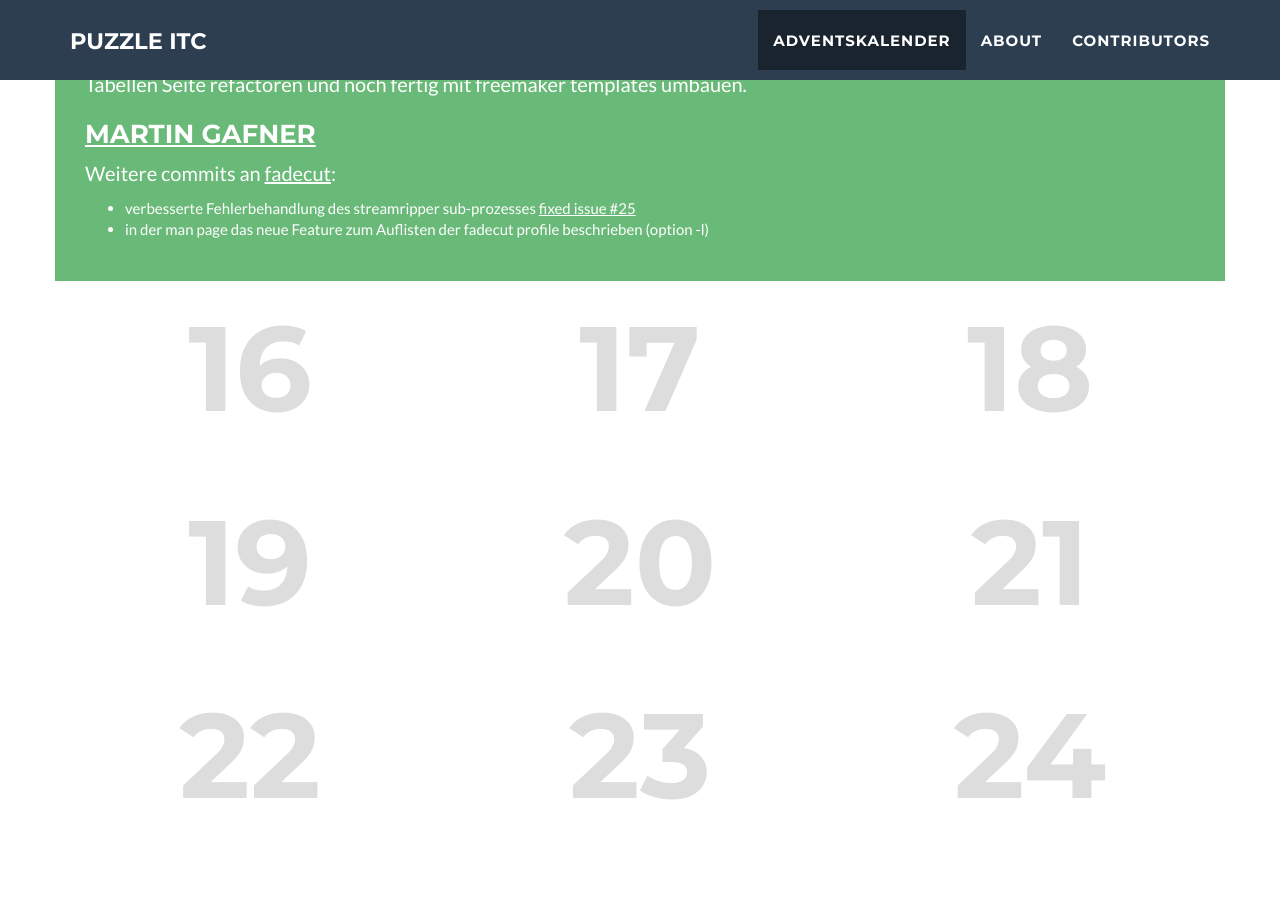
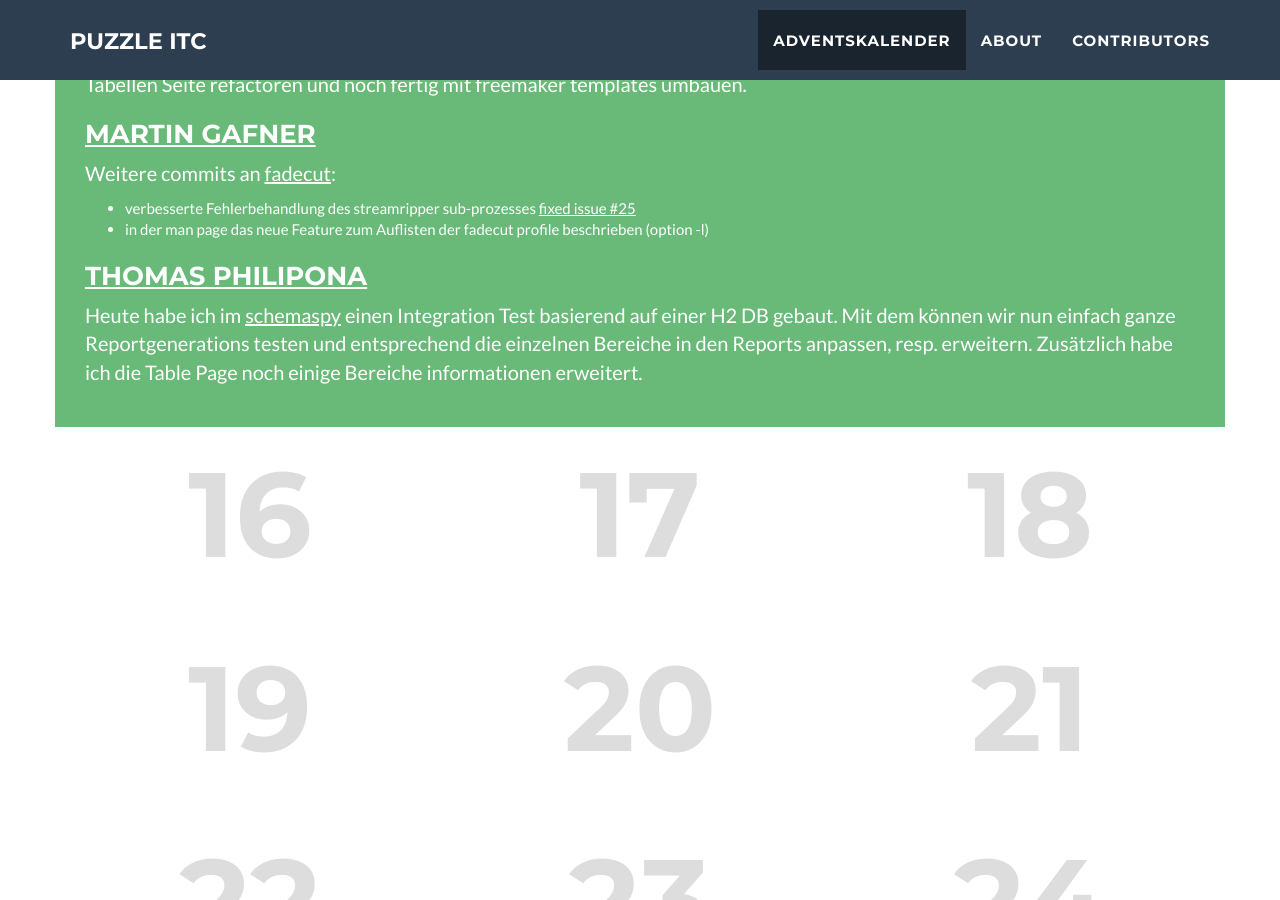
Before and after one commit to puzzle/opensource-advent-challenge-2015, a Jekyll site: the page built from index.html, in a window 1280 px wide and 900 px high, scrolled down 2253 px. Built offline with Jekyll 4.4.1, drawn with Linux system fonts in a browser that asks for light colours; nearby versions of some CDN libraries.

Commit message:
Added Contribution for Day 13

```diff
--- a/_doors/13.markdown
+++ b/_doors/13.markdown
@@ -12,3 +12,7 @@ Weitere commits an [fadecut](https://github.com/micressor/fadecut):
 
 * verbesserte Fehlerbehandlung des streamripper sub-prozesses [fixed issue #25](https://github.com/micressor/fadecut/issues/25)
 * in der man page das neue Feature zum Auflisten der fadecut profile beschrieben (option -l)
+
+
+### [Thomas Philipona](https://github.com/phil-pona)
+Heute habe ich im [schemaspy](https://github.com/drnoa/schemaspy) einen Integration Test basierend auf einer H2 DB gebaut. Mit dem können wir nun einfach ganze Reportgenerations testen und entsprechend die einzelnen Bereiche in den Reports anpassen, resp. erweitern. Zusätzlich habe ich die Table Page noch einige Bereiche informationen erweitert.
```
